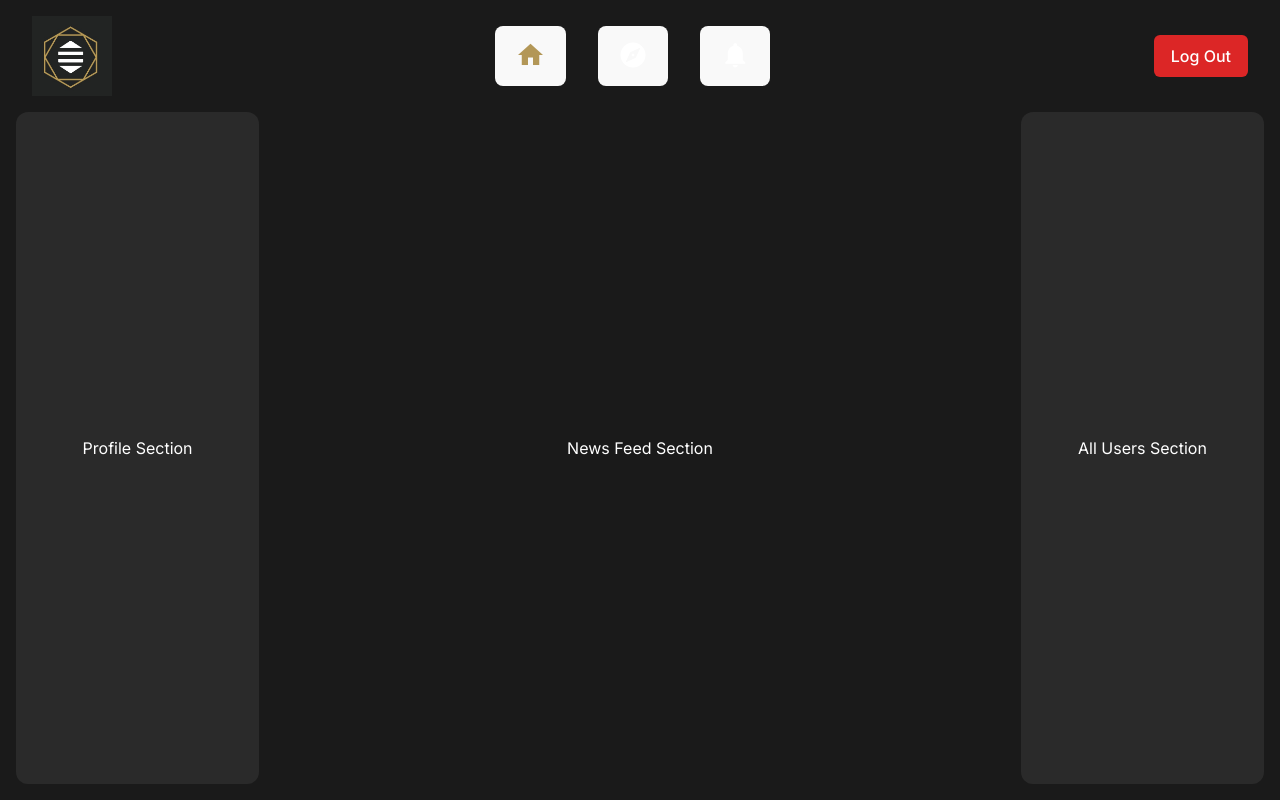
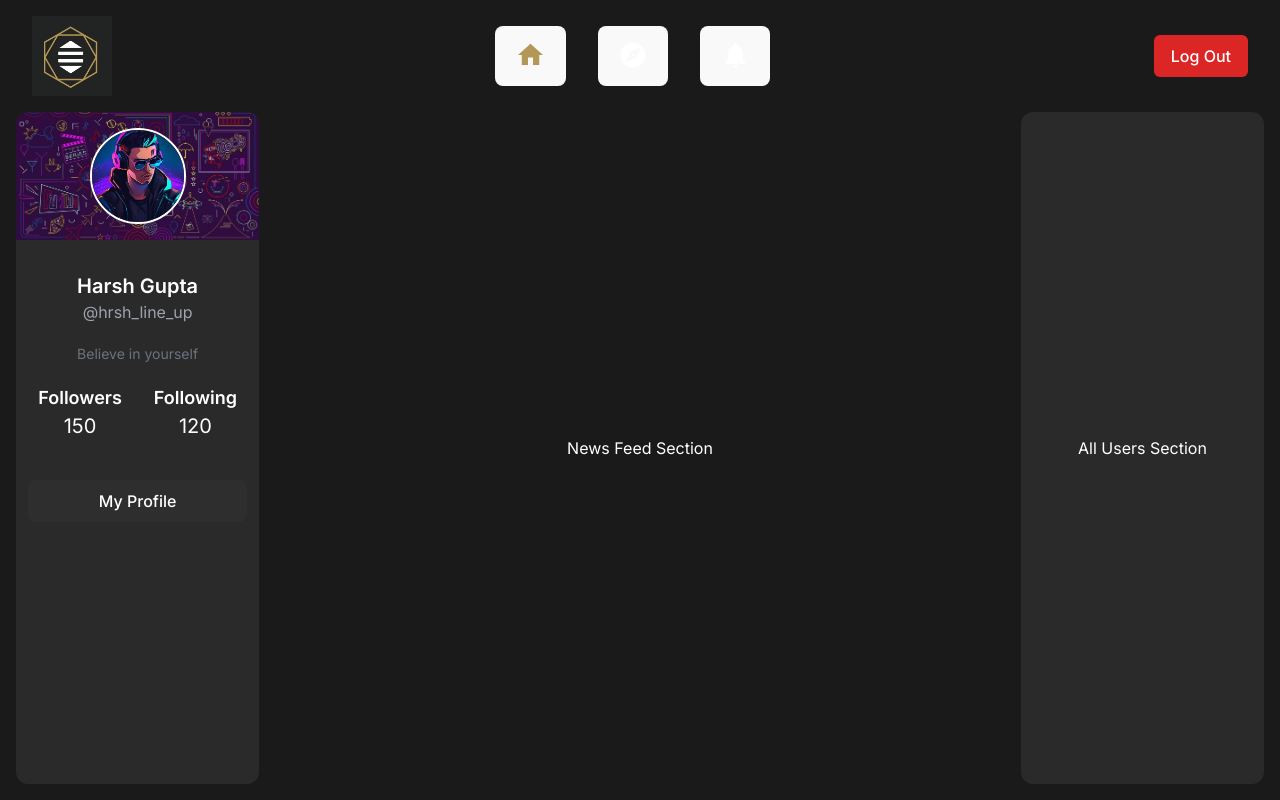
Before and after one commit to Hartz-byte/social-media-app, a React (Vite) app: page /Home in a window 1280 px wide. Built offline with nearby package versions, Linux system fonts and the light colour scheme; a web font is replaced by a local one.

Commit message:
ProfileSection component completed with dummy data

```diff
--- a/src/components/ProfileSection.tsx
+++ b/src/components/ProfileSection.tsx
@@ -1,7 +1,52 @@
+import CoverPic from "../assets/images/CoverPic.jpg";
+import ProfilePic from "../assets/images/ProfilePic.jpg";
+
 const ProfileSection = () => {
   return (
-    <div className="w-[20%] flex items-center justify-center bg-[#2a2a2a] rounded-xl">
-      <p>Profile Section</p>
+    <div className="w-[20%] flex flex-col items-center bg-[#2a2a2a] rounded-xl">
+      {/* Cover and Profile Picture */}
+      <div className="relative w-full h-32 rounded-t-xl overflow-hidden mb-8">
+        {/* Cover Photo */}
+        <img
+          src={CoverPic}
+          alt="Cover Photo"
+          className="w-full h-full object-cover rounded-t-xl"
+        />
+
+        {/* Profile Picture */}
+        <img
+          src={ProfilePic}
+          alt="Profile"
+          className="absolute top-1/2 left-1/2 transform -translate-x-1/2 -translate-y-1/2 w-24 h-24 rounded-full object-cover border-2 border-white"
+        />
+      </div>
+
+      {/* User Info */}
+      <div className="text-center text-white">
+        <p className="text-xl font-semibold">Harsh Gupta</p>
+        <p className="text-md text-gray-400">@hrsh_line_up</p>
+        <p className="text-sm text-gray-500 mt-5">Believe in yourself</p>
+      </div>
+
+      {/* Following and Followers */}
+      <div className="flex mt-5 text-white">
+        {/* Followers */}
+        <div className="flex flex-col items-center mx-4">
+          <p className="text-lg font-semibold">Followers</p>
+          <p className="text-xl">150</p>
+        </div>
+
+        {/* Following */}
+        <div className="flex flex-col items-center mx-4">
+          <p className="text-lg font-semibold">Following</p>
+          <p className="text-xl">120</p>
+        </div>
+      </div>
+
+      {/* My Profile Button */}
+      <button className="mt-10 w-[90%] py-2 bg-[#2f2e2e] text-white rounded-lg hover:bg-[#242424] transition-colors">
+        My Profile
+      </button>
     </div>
   );
 };
```
Also changed, not shown: src/assets/images/CoverPic.jpg (added), src/assets/images/ProfilePic.jpg (added).
